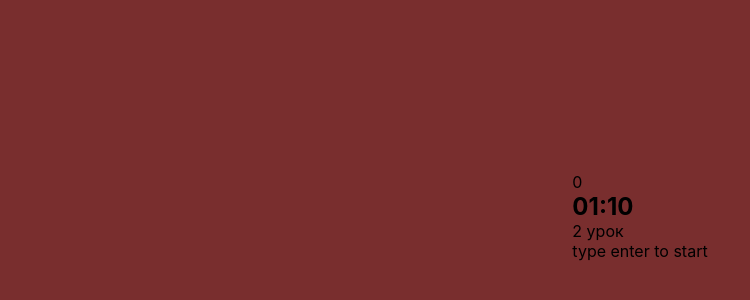
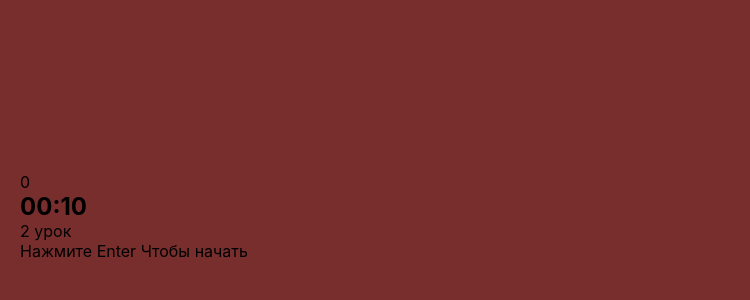
Before and after one commit to 0chuhh/touch-typing, a React (Create React App) app: page / in a window 1280 px wide. Shown: the part 184-484 px from the top of the page, without its empty margins (0-750 px from the left). Built offline with nearby package versions, Linux system fonts and the light colour scheme.

Commit message:
algorithm update

```diff
--- a/src/App.tsx
+++ b/src/App.tsx
@@ -7,7 +7,8 @@ import TypingModule from 'component/modules/typing-module';
 function App() {
   return (
     <div className="App">
-      <TypingModule classNum={2} className='урок' text={'ввввввввввввввввввввввввввввввввввввввввввввввввввввввввввввввввввввввввввввввввввввв'} maxTime={0}/>
+      <TypingModule classNum={2} repeat={true} className='урок' text={'hello world'}
+      maxTime={{minutes:0, seconds:10}}/>
     </div>
   );
 }
--- a/src/component/modules/typing-module/index.tsx
+++ b/src/component/modules/typing-module/index.tsx
@@ -1,4 +1,4 @@
-import React, { useState, FC, useRef, ElementRef } from 'react';
+import React, { useState, FC, useRef, ElementRef, useEffect } from 'react';
 import useKeyPress from 'hooks/useKeyPress';
 import Timer, { TimerStateType } from 'component/ui/timer/Timer';
 import Modal from 'component/ui/modal/Modal';
@@ -10,10 +10,10 @@ interface TypingModuleProps {
     classNum: number
     className: string
     text: string
-    maxTime: number
+    maxTime?: { minutes: number, seconds: number } | 0 // 0 means no time limit, timer will not appear
     repeat?: boolean
 }
-const TypingModule: FC<TypingModuleProps> = ({ classNum = 1, className = 'урок', text = 'Hello world!', repeat = true }) => {
+const TypingModule: FC<TypingModuleProps> = ({ classNum = 1, className = 'урок', text = 'Hello world!', maxTime = 0, repeat = true }) => {
     type TimerHandle = ElementRef<typeof Timer>
     const timerRef = useRef<TimerHandle>(null)
     const [leftPadding, setLeftPadding] = useState(
@@ -24,22 +24,26 @@ const TypingModule: FC<TypingModuleProps> = ({ classNum = 1, className = 'уро
     const [incomingChars, setIncomingChars] = useState<string>(text.substring(1))
 
     const [isTextShowed, setIsTextShowed] = useState<boolean>(false)
-    const [isModalResultOpen, setSIsModalResultOpen] = useState<boolean>(false)
+    const [isModalResultOpen, setIsModalResultOpen] = useState<boolean>(false)
 
-    const [startTime, setStartTime] = useState<number>(0)
     const [charCount, setCharCount] = useState<number>(0)
     const [wrongCharCount, setWrongCharCount] = useState<number>(0)
+
     const [charPerMin, setcharPerMin] = useState<number>(0)
+    const [spentTime, setSpentTime] = useState<string>('00:00')
+    const [spentSeconds, setSpentSeconds] = useState<number>(0)
+    const [accuracy, setAccuracy] = useState<number>(0)
 
+    const [datasets, setDatasets] = useState<{ charsPerMin: number[], accuracy: number[], seconds: number[] }>({ charsPerMin: [], accuracy: [], seconds: [] })
+
+    const [isTimesUp, setIsTimesUp] = useState<boolean>(false)
 
     const OnKeysPressed = () => {
         let updatedOutgoingChars = outgoingChars;
         let updatedIncomingChars = incomingChars;
 
-        if (!startTime) {
-            setStartTime(currentTime());
-        }
-        const durationInMinutes = (currentTime() - startTime) / 60000.0;
+
+
         if (leftPadding.length > 0) {
             setLeftPadding(leftPadding.substring(1));
         }
@@ -47,62 +51,127 @@ const TypingModule: FC<TypingModuleProps> = ({ classNum = 1, className = 'уро
         setOutgoingChars(updatedOutgoingChars);
         setCurrentChar(incomingChars.charAt(0));
         updatedIncomingChars = incomingChars.substring(1);
-        if (updatedIncomingChars.split(' ').length < 10) {
-            // updatedIncomingChars += ' ' + generate();
+        if (repeat && updatedIncomingChars.split(' ').length < 10) {
+            updatedIncomingChars += ' ' + text;
         }
         setIncomingChars(updatedIncomingChars);
 
         setCharCount(prev => prev + 1)
-        setcharPerMin(Number.parseFloat(((charCount + 1) / durationInMinutes).toFixed(2)));
+    }
 
+    const toogleResultModal = () => {
+        setIsModalResultOpen(prev => !prev)
+        if (timerRef.current?.isTimerStarted) {
+            timerRef.current?.stopTimer()
+            changeSpentTime()
+        }
     }
 
     useKeyPress(key => {
         switch (key) {
             case 'Enter':
-                if (!timerRef.current?.isTimerStarted) {
+                if (!timerRef.current?.isTimerStarted && !isModalResultOpen) {
                     timerRef.current?.startTimer()
                     setIsTextShowed(true)
                 }
                 break;
             case 'Escape':
-                setSIsModalResultOpen(prev => !prev)
-                if(timerRef.current?.isTimerStarted){
-                    timerRef.current?.stopTimer()
-                }
+                toogleResultModal()
                 break;
             default:
-                if (key === currentChar) {
-                    OnKeysPressed()
-                }else{
-                    setWrongCharCount(prev=>prev+1)
+                if (isTextShowed && !isModalResultOpen) {
+                    if (key === currentChar) {
+                        if (!timerRef.current?.isTimerStarted && !isModalResultOpen) {
+                            timerRef.current?.startTimer()
+                        }
+                        OnKeysPressed()
+                    } else {
+                        setWrongCharCount(prev => prev + 1)
+                    }
                 }
                 break;
         }
     });
 
+    const changeSpentTime = () => {
+        setSpentTime(`${(Math.floor(spentSeconds / 60)).toString().padStart(2, '0')}:${((spentSeconds + 1) % 60).toString().padStart(2, '0')}`)
+    }
+
+
+    const onTimerChange = (minutes: number, seconds: number) => {
+        setSpentSeconds(prev => prev + 1)
+        setDatasets(prev => ({
+            charsPerMin: [...prev.charsPerMin, charPerMin],
+            accuracy: [...prev.accuracy, accuracy !== 0 ? 100 - accuracy : 0],
+            seconds: [...prev.seconds, spentSeconds + 1]
+        }))
+
+    }
+
+    const changeAccuracy = () => {
+        if (charCount || wrongCharCount) {
+            let newAccuracy = Math.floor((charCount * 100) / (charCount + wrongCharCount))
+            setAccuracy(newAccuracy)
+
+        }
+    }
+
+
+    const resetLesson = () => {
+        timerRef.current?.resetTimer()
+        setIncomingChars(text.substring(1))
+        setCurrentChar(text.charAt(0))
+        setOutgoingChars('')
+        setAccuracy(0)
+        setCharCount(0)
+        setIsTextShowed(false)
+        setWrongCharCount(0)
+        setDatasets({ charsPerMin: [], accuracy: [], seconds: [] })
+        setSpentTime('00:00')
+        setSpentSeconds(0)
+        toogleResultModal()
+        setIsTimesUp(false)
+    }
+
+    useEffect(() => {
+        let newCharPerMin = Number.parseInt(((charCount) / ((spentSeconds + 1) / 60)).toFixed(2))
+        changeAccuracy()
+        setcharPerMin(newCharPerMin);
+    }, [charCount, wrongCharCount])
 
     return (
-        <div>
+        <div className='module-container'>
             {charCount}
             <Modal open={isModalResultOpen}>
-                <ResultForm time={{minutes:10, seconds:43}} charCount={charCount} charPerMin={charPerMin} accuracy={Math.floor((charCount*100)/(charCount+wrongCharCount))}/>
+                <ResultForm
+                    time={spentTime}
+                    charCount={charCount}
+                    charPerMin={charPerMin}
+                    accuracy={accuracy}
+                    datasets={datasets}
+                    showContinueButton={!isTimesUp}
+                    onContinueClick={toogleResultModal}
+                    onResetClick={resetLesson}
+                />
             </Modal>
 
-            <Timer ref={timerRef} time={{ minutes: 1, seconds: 10 }} callback={() => console.log('done')} />
+            <Timer onChange={(time) => onTimerChange(time.minutes, time.seconds)} ref={timerRef} time={maxTime} callback={()=>{
+                toogleResultModal()
+                setIsTimesUp(true)
+            }} />
             {classNum} {className}
             {
                 isTextShowed ?
-                    <p className="Character">
+                    <p className="lesson-text-field">
                         <span className="Character-out">
                             {(leftPadding + outgoingChars).slice(-20)}
                         </span>
                         <span className="Character-current">{currentChar}</span>
-                        <span>{incomingChars}</span>
+                        <span>{incomingChars.substring(0, 20)}</span>
                     </p>
                     :
                     <div>
-                        type enter to start
+                        Нажмите Enter Чтобы начать
                     </div>
             }
         </div>
--- a/src/component/ui/timer/Timer.tsx
+++ b/src/component/ui/timer/Timer.tsx
@@ -6,7 +6,7 @@ export interface TimerStateType {
 }
 
 interface TimerProps {
-    time: TimerStateType,
+    time: TimerStateType | 0, // 0 means no time limit, timer will not appear
     onChange?: (time: TimerStateType) => void
     callback?: () => void
 }
@@ -14,17 +14,18 @@ interface TimerProps {
 type TimerHandle = {
     startTimer: () => void,
     stopTimer:()=> void,
+    resetTimer:()=> void,
     isTimerStarted:boolean
   }
 
 const Timer = forwardRef<TimerHandle, TimerProps>(({ time, onChange, callback, }, ref) => {
-    const [timerState, setTimerState] = useState<TimerStateType>(time)
+    const [timerState, setTimerState] = useState<TimerStateType | 0>(time)
 
     const [isTimerStarted, setIsTimerStarted] = useState<boolean>(false);
 
 
     useEffect(() => {
-        if (isTimerStarted) {
+        if (isTimerStarted && timerState) {
             setTimeout(() => {
                 if (timerState.minutes === 0 && timerState.seconds === 0) {
                     callback && callback()
@@ -43,21 +44,24 @@ const Timer = forwardRef<TimerHandle, TimerProps>(({ time, onChange, callback, }
     // use ref to start and stop the timer
 
     useImperativeHandle(ref, () => ({
-
         startTimer() {
             setIsTimerStarted(true)
         },
         stopTimer() {
             setIsTimerStarted(false)
         },
+        resetTimer() {
+            this.stopTimer()
+            setTimerState(time)
+        },
         isTimerStarted
     }));
 
-
+    if(!timerState) return null
     return (
         <h2>
-            {timerState.minutes < 10 ? `0${timerState.minutes}` : timerState.minutes}
-            :{timerState.seconds < 10 ? `0${timerState.seconds}` : timerState.seconds}
+            {timerState.minutes.toString().padStart(2,'0')}
+            :{timerState.seconds.toString().padStart(2,'0')}
         </h2>
     )
 })
```
